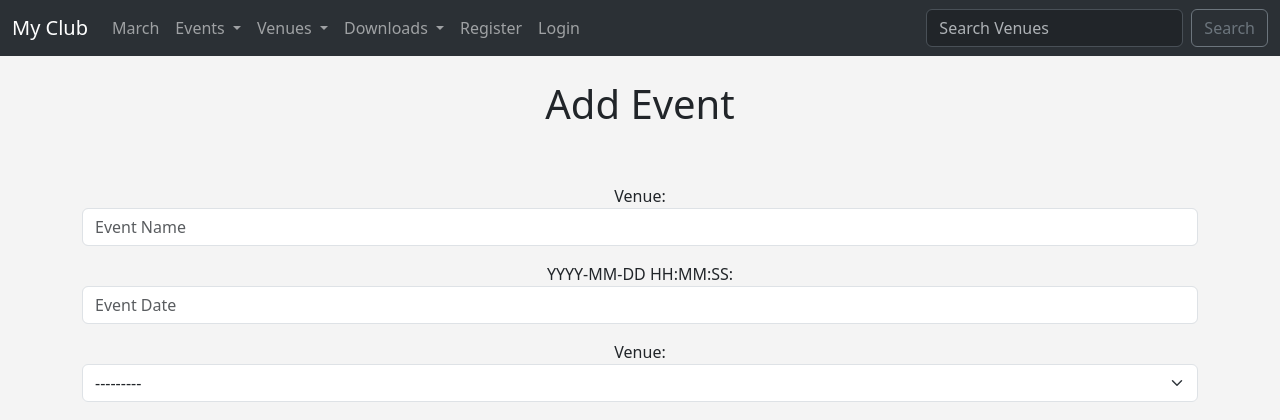
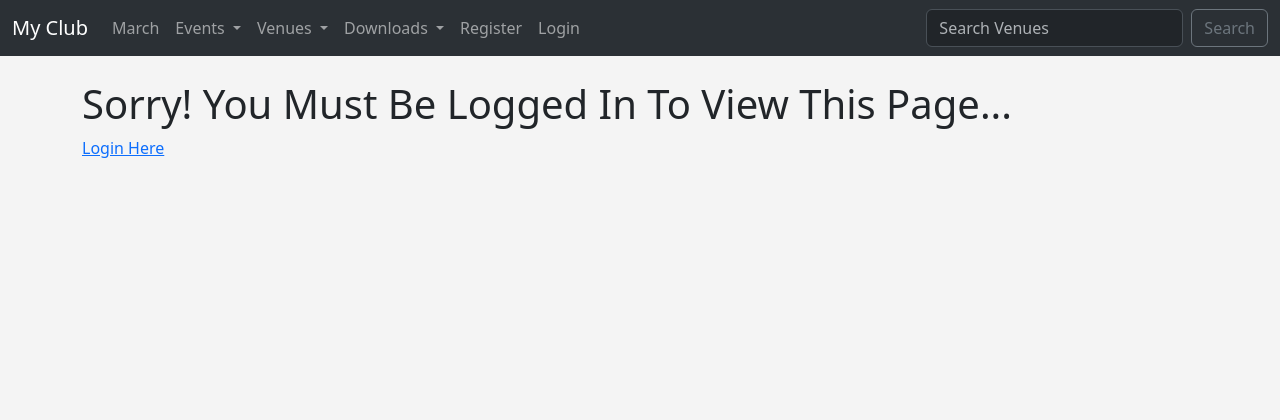
Before and after one commit to smoroso/myclub_website_steps_preview, a Django app: page /add_event in a window 1280 px wide. Shown: the top 420 px of the page. After the commit the page ends 158 px from the top, so only its background shows below. Run offline with Django 5.2, Linux system fonts and the light colour scheme; data that the repository does not hold is empty.

Commit message:
End of tutorial Wednesday #27

```diff
--- a/events/templates/events/add_event.html
+++ b/events/templates/events/add_event.html
@@ -2,6 +2,8 @@
 
 {% block content %}
 
+
+{% if user.is_authenticated %}
     <center>
         <h1>Add Event</h1>
         <br/><br/>
@@ -17,5 +19,10 @@
             </form>
         {% endif %}
     </center>
+{% else %}
+    <h1>Sorry! You Must Be Logged In To View This Page...</h1>
+
+    <a href="{% url 'login' %}">Login Here</a>
+{% endif %}
 
 {% endblock %}
--- a/events/templates/events/add_venue.html
+++ b/events/templates/events/add_venue.html
@@ -2,6 +2,7 @@
 
 {% block content %}
 
+{% if user.is_authenticated %}
 <center>
     <h1>Add Venue To Database</h1>
     <br/><br/>
@@ -17,5 +18,10 @@
         </form>
     {% endif %}
 </center>
+{% else %}
+    <h1>Sorry! You Must Be Logged In To View This Page...</h1>
+
+    <a href="{% url 'login' %}">Login Here</a>
+{% endif %}
 
 {% endblock %}
--- a/events/templates/events/event_list.html
+++ b/events/templates/events/event_list.html
@@ -37,10 +37,13 @@
                 </ul>
             </p>
         </div>
+
+        {% if user.is_authenticated %}
         <div class="card-footer text-muted">
             <a href="{% url 'update-event' event.id %}" class="btn btn-outline-secondary btn-sm">Update Event</a>
             <a href="{% url 'delete-event' event.id %}" class="btn btn-outline-danger btn-sm">Delete Event</a>
         </div>
+        {% endif %}
     </div>
     <br/>
 {% endfor %}
--- a/events/templates/events/navbar.html
+++ b/events/templates/events/navbar.html
@@ -19,9 +19,11 @@
                         <li>
                             <a class="dropdown-item" href="{% url 'list-events' %}">Events</a>
                         </li>
+                        {% if user.is_authenticated %}
                         <li>
                             <a class="dropdown-item" href="{% url 'add-event' %}">Add Event</a>
                         </li>
+                        {% endif %}
                     </ul>
                 </li>
                 <li class="nav-item dropdown">
@@ -33,9 +35,11 @@
                         <li>
                             <a class="dropdown-item" href="{% url 'list-venues' %}">Venues</a>
                         </li>
+                        {% if user.is_authenticated %}
                         <li>
                             <a class="dropdown-item" href="{% url 'add-venue' %}">Add Venue</a>
                         </li>
+                        {% endif %}
                     </ul>
                 </li>
                 <li class="nav-item dropdown">
--- a/events/templates/events/update_event.html
+++ b/events/templates/events/update_event.html
@@ -2,6 +2,7 @@
 
 {% block content %}
 
+{% if user.is_authenticated %}
 <center>
     <h1>Update Event...</h1>
     <br/>
@@ -12,5 +13,10 @@
         <input type="submit" value="Update" class="btn btn-secondary"/>
     </form>
 </center>
+{% else %}
+    <h1>Sorry! You Must Be Logged In To View This Page...</h1>
+
+    <a href="{% url 'login' %}">Login Here</a>
+{% endif %}
 
 {% endblock %}
--- a/events/templates/events/update_venue.html
+++ b/events/templates/events/update_venue.html
@@ -2,6 +2,7 @@
 
 {% block content %}
 
+{% if user.is_authenticated %}
 <center>
     <h1>Update Venue...</h1>
     <br/>
@@ -12,5 +13,10 @@
         <input type="submit" value="Update" class="btn btn-secondary"/>
     </form>
 </center>
+{% else %}
+    <h1>Sorry! You Must Be Logged In To View This Page...</h1>
+
+    <a href="{% url 'login' %}">Login Here</a>
+{% endif %}
 
 {% endblock %}
--- a/events/templates/events/venue.html
+++ b/events/templates/events/venue.html
@@ -13,10 +13,12 @@
           {{ venue }}
         </a>
       </td>
+      {% if user.is_authenticated %}
       <td align="right">
         <a href="{% url 'update-venue' venue.id %}" class="btn btn-outline-secondary btn-sm">Update</a>
         <a href="{% url 'delete-venue' venue.id %}" class="btn btn-outline-danger btn-sm">Delete Venue</a>
       </td>
+      {% endif %}
     </tr>
     {% endfor %}
   </table>
```
Lines whose indentation alone changed are shown as unchanged.
